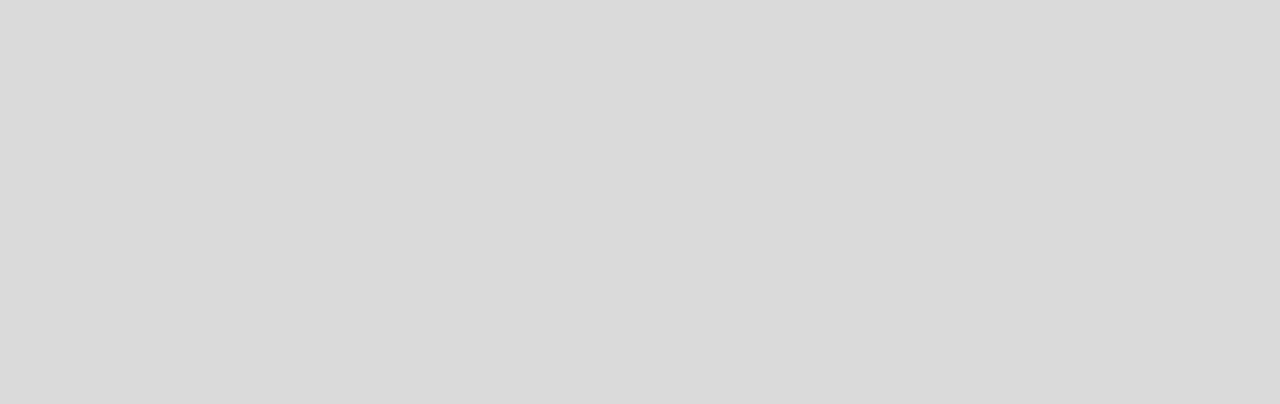
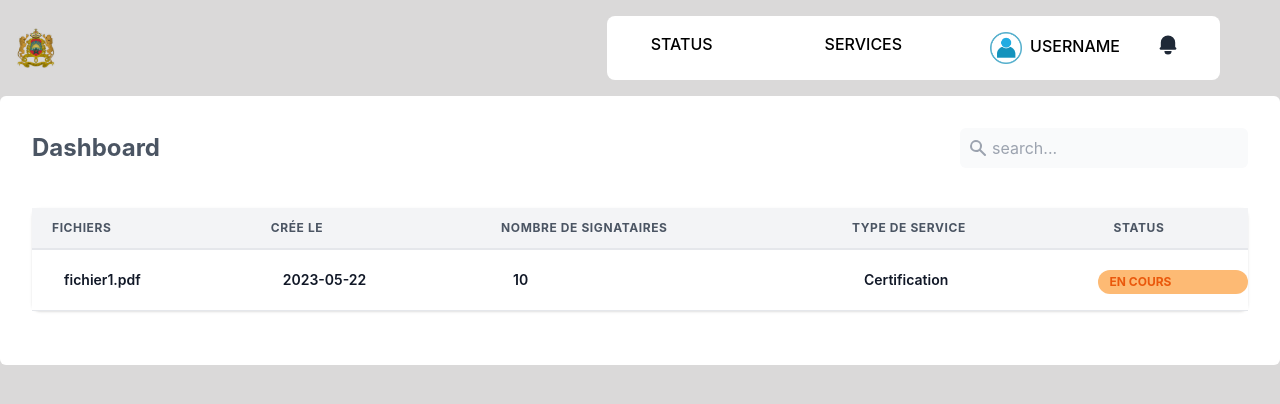
Before and after one commit to amine2201/Commune, a React (Vite) app in the folder communeFrontend/: page /CitizenDashboard in a window 1280 px wide. Before the commit this address had no page. Shown: the top 404 px of the page. Built offline with nearby package versions, Linux system fonts and the light colour scheme.

Commit message:
CitizenDashboard and some refactoring

```diff
--- a/communeFrontend/src/App.tsx
+++ b/communeFrontend/src/App.tsx
@@ -7,11 +7,11 @@ import {
   Route
 } from "react-router-dom";
 import Signup from './Components/Signup';
-
-import Status from './Components/Status';
 import Service from './Components/Service';
 import Homepage from './Components/Homepage';
 import EmployeeDashboard from './Components/EmployeeDashboard';
+import CitizenDashboard from './Components/CitizenDashboard';
+
 function App() {
 return (
   <>
@@ -20,7 +20,7 @@ return (
  <Route path='/' element={<Homepage/>}/>
   <Route path='/Login' element={<Login/>}/>
  <Route path='Signup' element={<Signup/>}/>
- <Route path = '/Status' element={<Status/>}/>
+ <Route path = '/CitizenDashboard' element={<CitizenDashboard/>}/>
  <Route path = '/Service' element={<Service/>}/>
  <Route path = '/dashboard' element={<EmployeeDashboard/>}/>
 
--- /dev/null
+++ b/communeFrontend/src/Components/CitizenDashboard.tsx
@@ -0,0 +1,137 @@
+/* eslint-disable no-mixed-spaces-and-tabs */
+import Navbar from "./Navbar";
+import {Column , useTable} from 'react-table';
+import { useMemo } from "react";
+
+const Columns = [ {
+    Header: 'Fichiers',
+    accessor: 'fichier'
+},
+{
+    Header: 'Crée le',
+    accessor: 'crée le'
+},
+{
+    Header: 'Nombre de signataires',
+    accessor: 'nombre de signataires'
+},
+{
+    Header: 'Type de service',
+    accessor: 'Type de service'
+},
+{
+    Header: 'Status',
+    accessor: 'status'
+},
+
+
+] as Column[];
+
+
+const data = [
+{
+  nom: "John Doe",
+  fichier: "fichier1.pdf",
+  "crée le": "2023-05-22",
+  "nombre de signataires": 10,
+  "Type de service": "Certification",
+  status: "en cours",
+},]
+
+
+const CitizenDashboard = ()=>{
+    const userData = useMemo(() => data, []);
+	const columns = useMemo(()=>Columns,
+        [])
+    const { getTableProps , getTableBodyProps , headerGroups , rows , prepareRow }= useTable({ columns, data:userData })
+
+    return (
+        <>
+          <>
+        <Navbar isAuthenticated={true}/>
+<div className="bg-white p-8 rounded-md w-full">
+	<div className=" flex items-center justify-between pb-6">
+		<div>
+			<h2 className="text-gray-600 font-bold text-2xl">Dashboard</h2>
+
+		</div>
+		<div className="flex items-center justify-between">
+			<div className="flex bg-gray-50 items-center p-2 rounded-md">
+				<svg xmlns="http://www.w3.org/2000/svg" className="h-5 w-5 text-gray-400" viewBox="0 0 20 20"
+					fill="currentColor">
+					<path fill-rule="evenodd"
+						d="M8 4a4 4 0 100 8 4 4 0 000-8zM2 8a6 6 0 1110.89 3.476l4.817 4.817a1 1 0 01-1.414 1.414l-4.816-4.816A6 6 0 012 8z"
+						clip-rule="evenodd" />
+				</svg>
+				<input className="bg-gray-50 outline-none ml-1 block " type="text" name="" id="" placeholder="search..."/>
+          </div>
+
+			</div>
+		</div>
+		<div>
+			<div className="-mx-4 sm:-mx-8 px-4 sm:px-8 py-4 overflow-x-auto ">
+				<div className="inline-block min-w-full shadow rounded-lg ">
+					<table className="min-w-full leading-normal " {...getTableProps()}>
+						<thead>
+                            {headerGroups.map((headerGroup)=>((
+							<tr {...headerGroup.getHeaderGroupProps()} >
+                               {headerGroup.headers.map((column)=>(
+							   <th {...column.getHeaderProps()} className="px-5 py-3 border-b-2 border-gray-200 bg-gray-100 text-left text-xs font-bold text-gray-600 uppercase tracking-wider">
+                                    {column.render('Header')}
+                                </th>
+
+								))}
+
+                                </tr>)))}
+
+						</thead>
+						<tbody {...getTableBodyProps()} >
+
+  {rows.map((row) => {
+    prepareRow(row);
+
+    return (
+      <tr {...row.getRowProps()} className="px-5 py-5 border-b border-gray-200 bg-white text-sm ">
+        {row.cells.map((cell) => {
+			switch(cell.value){
+				case "accepté": return (<span {...cell.getCellProps()}
+				className="bg-green-200 text-green-600 py-1 px-3 rounded-full text-xs font-bold uppercase block mt-5 " > {cell.render('Cell')}</span>)
+				case "refusé": return (<span {...cell.getCellProps()}
+				className="bg-red-500 text-white-600 py-1 px-3 rounded-full text-xs font-bold uppercase ml-1 block mt-5  " > {cell.render('Cell')}</span>)
+				case "en cours": return (<span {...cell.getCellProps()}
+				className="bg-orange-300 text-orange-600 py-1 px-3 rounded-full text-xs font-bold uppercase  ml-1 block mt-5" > {cell.render('Cell')}</span>)
+
+			}
+
+          return (
+            <td {...cell.getCellProps()} className="  px-5 py-5  border-b border-gray-200 bg-white text-sm font-semibold">
+              <div className="flex items-center">
+
+                <div className="ml-3">
+                  <p className="text-gray-900 whitespace-no-wrap">
+                    {cell.render('Cell')}
+                  </p>
+                </div>
+              </div>
+            </td>
+          );
+        })}
+
+      </tr>
+    );
+  })}
+</tbody>
+
+
+					</table>
+
+
+				</div>
+			</div>
+		</div>
+	</div>
+    </>
+        </>
+    )
+  }
+  export default CitizenDashboard;
--- a/communeFrontend/src/Components/EmployeeDashboard.tsx
+++ b/communeFrontend/src/Components/EmployeeDashboard.tsx
@@ -6,7 +6,7 @@ import { useMemo } from "react";
 
 const myColumns =[
 	{
-		Header: 'Nom',
+		Header: 'Nom complet',
 		accessor: 'nom'
 	},
 	{
@@ -120,10 +120,10 @@ const data = [
 
 
 const EmployeeDashboard = () => {
-	const userData = useMemo(() => data, []);
+	const usersData = useMemo(() => data, []);
 	const columns = useMemo(()=>myColumns,
         [])
-    const { getTableProps , getTableBodyProps , headerGroups , rows , prepareRow }= useTable({ columns, data:userData })
+    const { getTableProps , getTableBodyProps , headerGroups , rows , prepareRow }= useTable({ columns, data:usersData })
 
 
     return (
@@ -184,7 +184,7 @@ const EmployeeDashboard = () => {
 			}
 
           return (
-            <td {...cell.getCellProps()} className="  px-5 py-5  border-b border-gray-200 bg-white text-sm">
+            <td {...cell.getCellProps()} className="  px-5 py-5  border-b border-gray-200 bg-white text-sm font-semibold">
               <div className="flex items-center">
 
                 <div className="ml-3">
--- a/communeFrontend/src/Components/Navbar.tsx
+++ b/communeFrontend/src/Components/Navbar.tsx
@@ -11,7 +11,7 @@ const NavbarTrue = () => {
     <>
       <ul className="font-medium flex flex-col p-6 mt-4  px-10 border border-gray-100 rounded-lg bg-gray-50 md:flex-row md:space-x-16 mr-10 py-4 pl-5 md:mt-0 md:border-0 md:bg-white">
           <li>
-            <Link className="rounded px-6 pb-2 pt-2.5 text-black font-medium uppercase leading-normal text-primary transition duration-250 ease-in-out hover:bg-neutral-100 hover:text-primary-600 focus:text-primary-600 focus:outline-none focus:ring-0 active:text-primary-700" to="/Status">Status</Link>
+            <Link className="rounded px-6 pb-2 pt-2.5 text-black font-medium uppercase leading-normal text-primary transition duration-250 ease-in-out hover:bg-neutral-100 hover:text-primary-600 focus:text-primary-600 focus:outline-none focus:ring-0 active:text-primary-700" to="/CitizenDashboard">Status</Link>
           </li>
           <li>
             <Link className="rounded px-6 pb-2 pt-2.5 text-black font-medium uppercase leading-normal text-primary transition duration-250 ease-in-out hover:bg-neutral-100 hover:text-primary-600 focus:text-primary-600 focus:outline-none focus:ring-0 active:text-primary-700" to="/Service">Services</Link>
--- a/communeFrontend/src/Components/Service.tsx
+++ b/communeFrontend/src/Components/Service.tsx
@@ -2,7 +2,7 @@ import Modal from "./Modal"
 import Navbar from "./Navbar"
 import contract from '../assets/contract.jpg'
 import add from '../assets/add.png'
-import { ChangeEvent, useState , useRef, useEffect } from "react"
+import { ChangeEvent, useState  } from "react"
 import cancel2 from '../assets/cancel2.jpg'
 
 
@@ -88,7 +88,7 @@ const Service =  () => {
                 placeholder="CIN"
                 value={data}
                 onChange={(e) => handleChange2(e, i)}
-                className="border border-gray-300 rounded py-2 px-4 ml-10  focus:outline-none focus:ring-blue-500 focus:border-blue-500 flex-grow bg-primary-200"
+                className="border border-gray-300 rounded py-2 px-4 ml-10  focus:outline-none focus:ring-blue-500 focus:border-blue-500 flex-grow bg-primary-200 text-black font-semibold"
               />
 
               <img onClick={() => handleDelete(i)} src={cancel2} className="cursor-pointer h-9 w-9 opacity-70 hover:opacity-50 relative block  ml-5"/>
--- a/communeFrontend/src/Components/Status.tsx
+++ /dev/null
@@ -1,44 +0,0 @@
-import Navbar from "./Navbar";
-
-const Status = ()=>{
-
-    return (
-        <>
-  <Navbar isAuthenticated={true}/>
-  <div className="relative overflow-x-auto py-10">
-      <table className="w-full text-sm text-left text-gray-500 dark:text-gray-400">
-          <thead className="text-xs text-gray-700 uppercase bg-gray-100 dark:bg-gray-700 dark:text-gray-400">
-              <tr>
-                  <th scope="col" className="px-6 py-3 rounded-l-lg">
-                      File name
-                  </th>
-                  <th scope="col" className="px-6 py-3">
-                      Date
-                  </th>
-                  <th scope="col" className="px-6 py-3 rounded-r-lg">
-                      Status
-                  </th>
-              </tr>
-          </thead>
-          <tbody>
-              <tr className="bg-white dark:bg-gray-800">
-                  <th scope="row" className="px-6 py-4 font-medium text-gray-900 whitespace-nowrap dark:text-white">
-                    FileName
-                  </th>
-                  <td className="px-6 py-4">
-                      5/15/23
-                  </td>
-                  <td className="px-6 py-4">
-                      Pending
-                  </td>
-              </tr>
-
-
-          </tbody>
-
-      </table>
-  </div>
-  </>
-    )
-  }
-  export default Status;
```
